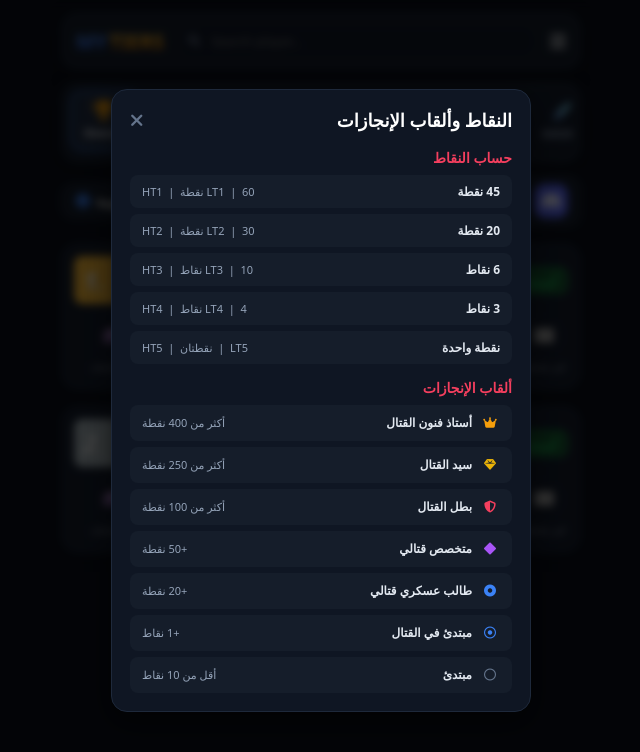
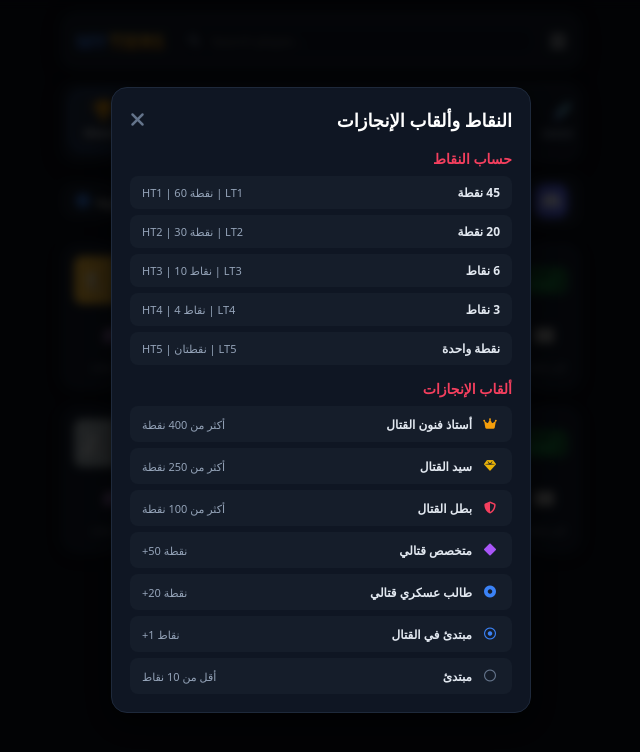
Before and after one commit to MYTIERS/MYTIERS, a website: page index.html in a window 1280 px wide. Both pictures are taken after a click on the button "معلومة". Shown: the whole page, without its empty margins (319-959 px from the left). Drawn offline with Linux system fonts and the light colour scheme; grey boxes are pictures that could not be loaded.

Commit message:
Update index.html

```diff
--- a/index.html
+++ b/index.html
@@ -452,15 +452,15 @@
             position: fixed;
             top: 0;
             left: 0;
-            width: 100vw;
-            height: 100vh;
-            background: rgba(0, 0, 0, 0.7);
-            display: none;
+            width: 100%;
+            height: 100%;
+            background: rgba(0, 0, 0, 0.8);
+            display: none; /* مخفي افتراضياً */
             justify-content: center;
             align-items: center;
-            z-index: 1000;
+            z-index: 9999;
             padding: 16px;
-            backdrop-filter: blur(4px);
+            backdrop-filter: blur(5px);
         }
 
         .modal-card {
@@ -473,7 +473,7 @@
             overflow-y: auto;
             direction: rtl;
             padding: 18px;
-            box-shadow: 0 10px 30px rgba(0, 0, 0, 0.5);
+            box-shadow: 0 10px 30px rgba(0, 0, 0, 0.6);
             color: #ffffff;
         }
 
@@ -494,7 +494,7 @@
             background: transparent;
             border: none;
             color: #64748b;
-            font-size: 18px;
+            font-size: 20px;
             cursor: pointer;
         }
 
@@ -524,6 +524,7 @@
         .info-row .left-text {
             color: #94a3b8;
             font-size: 11px;
+            direction: ltr;
         }
 
         .info-row .right-text {
@@ -612,7 +613,7 @@
 
         <!-- Server Banner -->
         <div class="server-banner">
-            <button class="info-btn" onclick="openModal()">
+            <button class="info-btn" id="infoBtn">
                 <i class="fa-solid fa-circle-info"></i>
                 <span>معلومة</span>
             </button>
@@ -640,34 +641,34 @@
     </div>
 
     <!-- Info Modal Popup -->
-    <div class="modal-overlay" id="infoModal" onclick="closeModalOnOutside(event)">
+    <div class="modal-overlay" id="infoModal">
         <div class="modal-card">
             <div class="modal-header">
                 <span class="modal-title">النقاط وألقاب الإنجازات</span>
-                <button class="close-btn" onclick="closeModal()"><i class="fa-solid fa-xmark"></i></button>
+                <button class="close-btn" id="closeModalBtn"><i class="fa-solid fa-xmark"></i></button>
             </div>
 
             <div class="section-subtitle">حساب النقاط</div>
             <div class="info-list">
                 <div class="info-row">
                     <span class="right-text">45 نقطة</span>
-                    <span class="left-text">LT1 &nbsp;|&nbsp; 60 نقطة &nbsp;|&nbsp; HT1</span>
+                    <span class="left-text">HT1 | 60 نقطة | LT1</span>
                 </div>
                 <div class="info-row">
                     <span class="right-text">20 نقطة</span>
-                    <span class="left-text">LT2 &nbsp;|&nbsp; 30 نقطة &nbsp;|&nbsp; HT2</span>
+                    <span class="left-text">HT2 | 30 نقطة | LT2</span>
                 </div>
                 <div class="info-row">
                     <span class="right-text">6 نقاط</span>
-                    <span class="left-text">LT3 &nbsp;|&nbsp; 10 نقاط &nbsp;|&nbsp; HT3</span>
+                    <span class="left-text">HT3 | 10 نقاط | LT3</span>
                 </div>
                 <div class="info-row">
                     <span class="right-text">3 نقاط</span>
-                    <span class="left-text">LT4 &nbsp;|&nbsp; 4 نقاط &nbsp;|&nbsp; HT4</span>
+                    <span class="left-text">HT4 | 4 نقاط | LT4</span>
                 </div>
                 <div class="info-row">
                     <span class="right-text">نقطة واحدة</span>
-                    <span class="left-text">LT5 &nbsp;|&nbsp; نقطتان &nbsp;|&nbsp; HT5</span>
+                    <span class="left-text">HT5 | نقطتان | LT5</span>
                 </div>
             </div>
 
@@ -880,20 +881,20 @@
             alert("تم نسخ IP الخادم: MYPVP.Mikey");
         }
 
-        /* Modal Functions */
-        function openModal() {
+        // ربط الأحداث برمجيًا لمنع مشاكل التبديل
+        document.getElementById('infoBtn').addEventListener('click', function() {
             document.getElementById('infoModal').style.display = 'flex';
-        }
+        });
 
-        function closeModal() {
+        document.getElementById('closeModalBtn').addEventListener('click', function() {
             document.getElementById('infoModal').style.display = 'none';
-        }
+        });
 
-        function closeModalOnOutside(event) {
-            if (event.target.id === 'infoModal') {
-                closeModal();
+        document.getElementById('infoModal').addEventListener('click', function(e) {
+            if (e.target === this) {
+                this.style.display = 'none';
             }
-        }
+        });
 
         renderLeaderboard('overall');
     </script>
```
